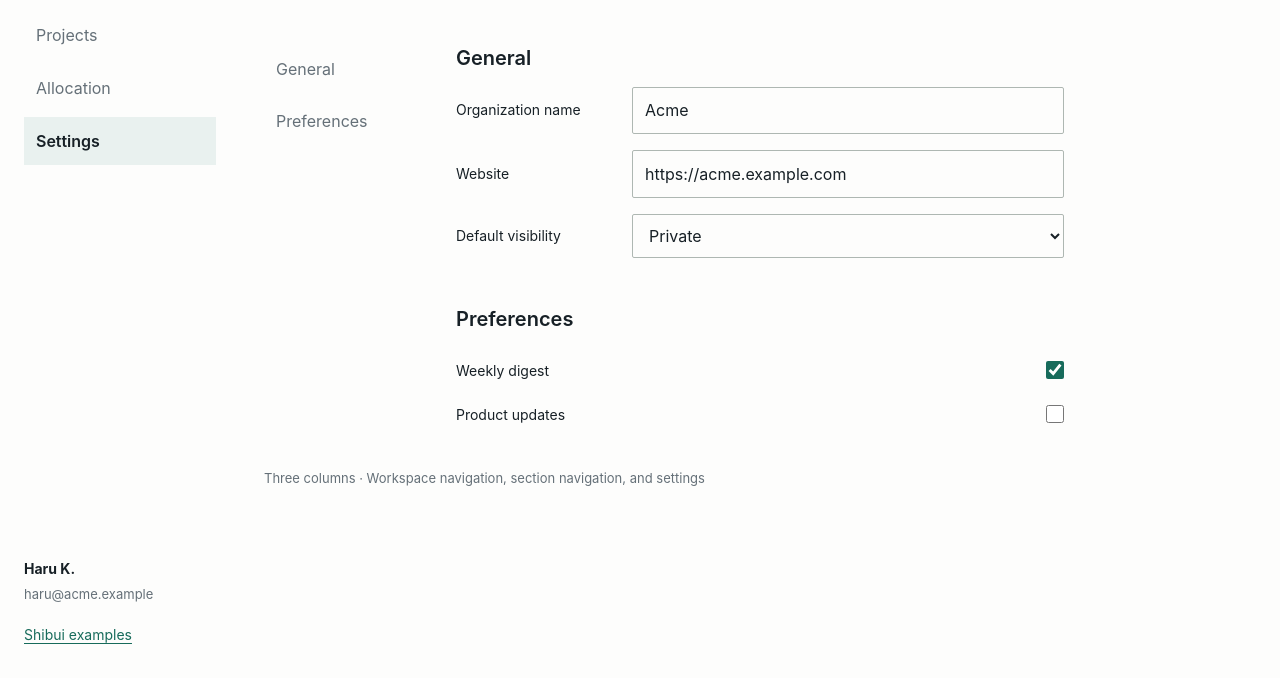
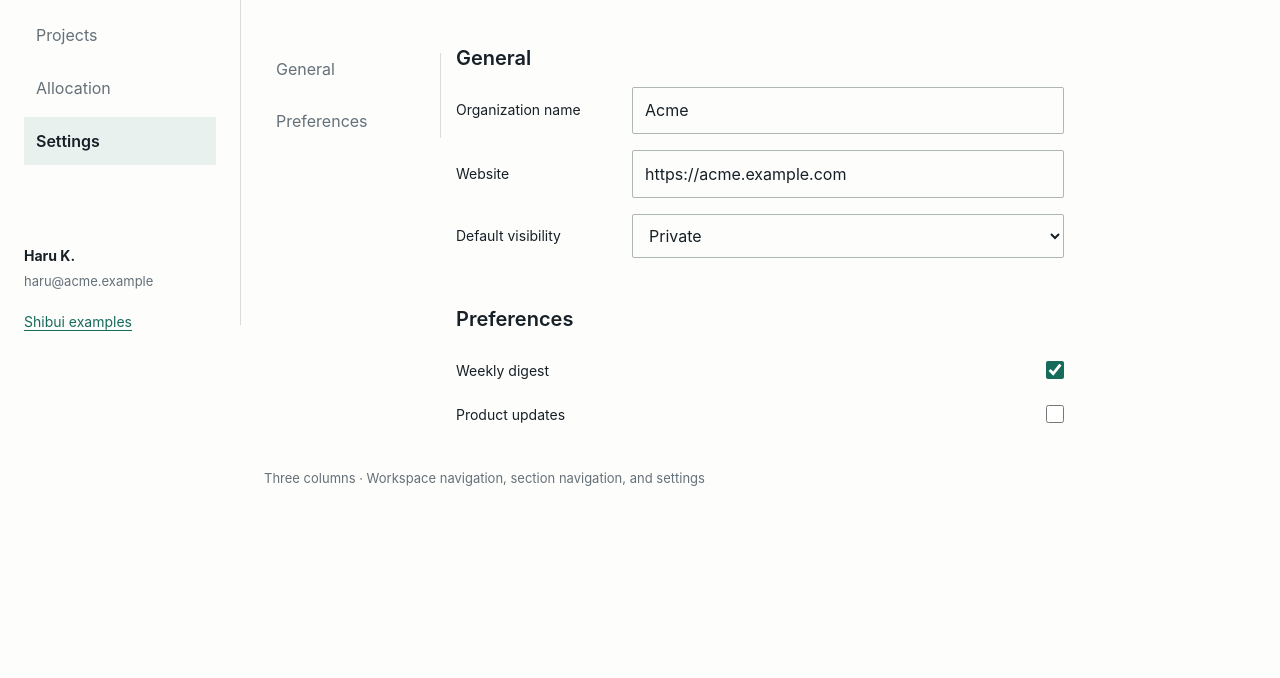
Before and after one commit to mfakane/shibui, a website: page examples/columns-settings.html in a window 1280 px wide. Shown: the part 122-800 px from the top of the page. Drawn offline with Linux system fonts and the light colour scheme.

Commit message:
Limit optional column dividers to adjacent content height

```diff
--- a/css/components.css
+++ b/css/components.css
@@ -340,16 +340,13 @@ input[aria-invalid="true"] {
   width: min(calc(100% - 3rem), 82rem);
   min-height: 100svh;
   margin-inline: auto;
+  padding-block: var(--space-7) var(--space-6);
   display: grid;
   grid-template-columns: 12rem minmax(0, 1fr);
   gap: var(--space-7);
   align-items: start;
 }
 .app-sidebar {
-  position: sticky;
-  top: 0;
-  min-height: 100svh;
-  padding-block: var(--space-7) var(--space-6);
   display: flex;
   flex-direction: column;
   gap: var(--space-6);
@@ -384,7 +381,7 @@ input[aria-invalid="true"] {
   font-weight: 600;
 }
 .app-identity {
-  margin-block-start: auto;
+  margin-block-start: var(--space-7);
   display: grid;
   gap: var(--space-1);
   font-size: 0.875rem;
@@ -395,7 +392,6 @@ input[aria-invalid="true"] {
 }
 .app-main {
   min-width: 0;
-  padding-block: var(--space-7) var(--space-6);
 }
 .app-page-header {
   margin-block-end: var(--space-7);
@@ -485,11 +481,12 @@ input[aria-invalid="true"] {
     width: min(calc(100% - 2rem), 82rem);
     grid-template-columns: minmax(0, 1fr);
     gap: 0;
+    padding-block: var(--space-5) var(--space-6);
   }
   .app-sidebar {
     position: static;
     min-height: 0;
-    padding-block: var(--space-5);
+    padding-block: 0 var(--space-5);
     gap: var(--space-4);
   }
   .app-nav {
@@ -512,3 +509,32 @@ input[aria-invalid="true"] {
     gap: var(--space-2);
   }
 }
+
+/* Opt-in boundaries follow the shared height of adjacent content columns.
+   Geometry is supplied by js/column-dividers.js; without it, no line is drawn. */
+[data-column-divider] {
+  position: relative;
+  --column-divider-inset: 8px;
+}
+[data-column-divider]::after {
+  content: "";
+  position: absolute;
+  left: var(--column-divider-x, 0px);
+  top: calc(var(--column-divider-top, 0px) + var(--column-divider-inset));
+  height: max(
+    0px,
+    calc(var(--column-divider-height, 0px) - 2 * var(--column-divider-inset))
+  );
+  border-left: 1px solid var(--line);
+  pointer-events: none;
+}
+@media (max-width: 68rem) {
+  .settings-columns[data-column-divider]::after {
+    content: none;
+  }
+}
+@media (max-width: 48rem) {
+  .app-shell[data-column-divider]::after {
+    content: none;
+  }
+}
--- a/examples/columns-settings.html
+++ b/examples/columns-settings.html
@@ -7,11 +7,12 @@
     <link rel="stylesheet" href="../css/tokens.css" />
     <link rel="stylesheet" href="../css/base.css" />
     <link rel="stylesheet" href="../css/components.css" />
+    <script src="../js/column-dividers.js" defer></script>
   </head>
   <body>
     <a class="skip-link" href="#main">Skip to content</a>
     <!-- The application navigation and current task share the outer grid. -->
-    <div class="app-shell">
+    <div class="app-shell" data-column-divider>
       <aside class="app-sidebar" aria-label="Workspace">
         <div>
           <a class="brand" href="../index.html">Acme</a>
@@ -36,7 +37,7 @@
           </p>
         </header>
         <!-- A nested grid adds section navigation without another surface. -->
-        <div class="settings-columns">
+        <div class="settings-columns" data-column-divider>
           <nav class="section-nav" aria-label="Settings sections">
             <a href="#general">General</a>
             <a href="#preferences">Preferences</a>
--- /dev/null
+++ b/js/column-dividers.js
@@ -0,0 +1,30 @@
+// Only explicit two-column groups get a separator. Both children keep their
+// natural height; the absolute pseudo-element never affects their layout.
+for (const group of document.querySelectorAll("[data-column-divider]")) {
+  const [first, second] = group.children;
+  if (!first || !second) continue;
+
+  function updateDivider() {
+    const host = group.getBoundingClientRect();
+    const a = first.getBoundingClientRect();
+    const b = second.getBoundingClientRect();
+    const top = Math.max(a.top, b.top);
+    const bottom = Math.min(a.bottom, b.bottom);
+    const sideBySide = a.right <= b.left || b.right <= a.left;
+    const gapMiddle =
+      a.left < b.left ? (a.right + b.left) / 2 : (b.right + a.left) / 2;
+
+    group.style.setProperty("--column-divider-x", `${gapMiddle - host.left}px`);
+    group.style.setProperty("--column-divider-top", `${top - host.top}px`);
+    group.style.setProperty(
+      "--column-divider-height",
+      `${sideBySide ? Math.max(0, bottom - top) : 0}px`,
+    );
+  }
+
+  const observer = new ResizeObserver(updateDivider);
+  observer.observe(group);
+  observer.observe(first);
+  observer.observe(second);
+  updateDivider();
+}
--- a/package.json
+++ b/package.json
@@ -2,8 +2,8 @@
   "name": "shibui-design-system",
   "private": true,
   "scripts": {
-    "format": "prettier --write \"**/*.{html,css,json,yaml,yml}\"",
-    "format:check": "prettier --check \"**/*.{html,css,json,yaml,yml}\""
+    "format": "prettier --write \"**/*.{html,css,js,json,yaml,yml}\"",
+    "format:check": "prettier --check \"**/*.{html,css,js,json,yaml,yml}\""
   },
   "devDependencies": {
     "prettier": "3.9.6"
```
Also changed, not shown: docs/patterns.md (+9 -1 lines), examples/columns.html (+2 -1 lines), README.md.
